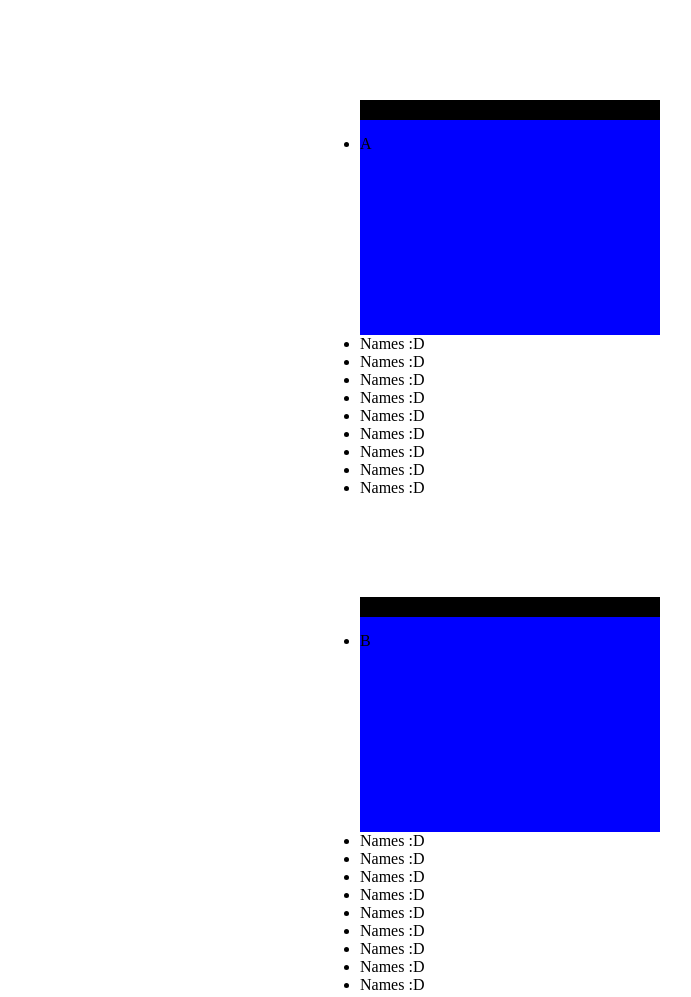
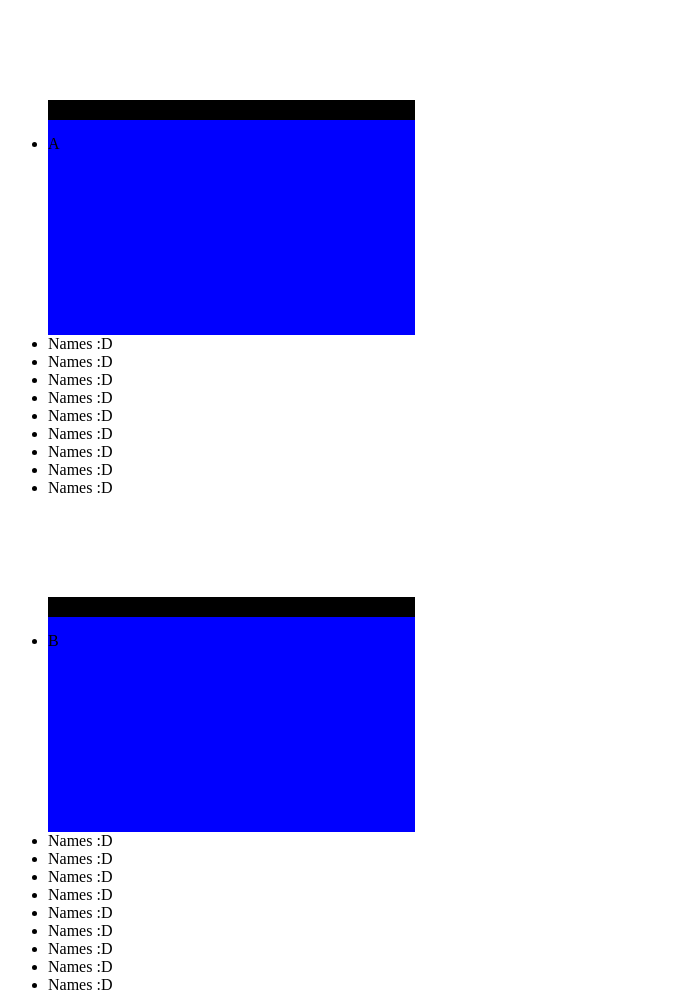
Before and after one commit to mauriciosoares/pin.js, a website: page examples/example1.html in a window 1280 px wide. Shown: the top 997 px of the page, without its empty margins (0-691 px from the left). Drawn offline with Linux system fonts and the light colour scheme.

Commit message:
fix width of helper element when the browser is resized

```diff
--- a/examples/example1.html
+++ b/examples/example1.html
@@ -5,7 +5,7 @@
 
   <style>
     .container {
-      width: 600px;
+      /*width: 600px;*/
       margin: auto;
       margin-top: 100px;
     }
@@ -17,7 +17,7 @@
 
     .pin {
       background-color: blue;
-      width: 300px;
+      width: 30%;
       height: 200px;
       margin-top: 50px;
       border-top: 20px solid black;
--- a/src/pin.js
+++ b/src/pin.js
@@ -32,10 +32,11 @@
 
   Pin.prototype.createHelperElement = function() {
     this.helperDiv = document.createElement(this.el.tagName);
+
     Pin.setStyle(this.helperDiv, {
       position: Pin.getStyle(this.el, 'position'),
+      height: Pin.getStyle(this.el, 'height'),
       width: Pin.getStyle(this.el, 'width'),
-      height: Pin.getStyle(this.el, 'height'),
       float: Pin.getStyle(this.el, 'float'),
       margin: Pin.getStyle(this.el, 'margin'),
       padding: Pin.getStyle(this.el, 'padding'),
@@ -48,6 +49,12 @@
     });
 
     this.parent.insertBefore(this.helperDiv, this.el);
+  };
+
+  Pin.prototype.refreshHelperElementWidth = function() {
+    Pin.setStyle(this.helperDiv, {
+      width: Pin.getStyle(this.el, 'width'),
+    });
   };
 
   Pin.prototype.showHelperElement = function(show) {
@@ -115,6 +122,7 @@
     Pin.setStyle(this.el);
     this.calcPositions();
     this.onWindowScroll();
+    this.refreshHelperElementWidth();
   };
 
   /**
@@ -168,6 +176,7 @@
       // adds the left and top property, minus the margins,
       // so the element sticks in the same position it was before
       left: Pin.toPx(this.positions.offset.left),
+      width: Pin.getStyle(this.el, 'width'),
       top: 0,
       marginLeft: 0,
       marginTop: 0,
```
